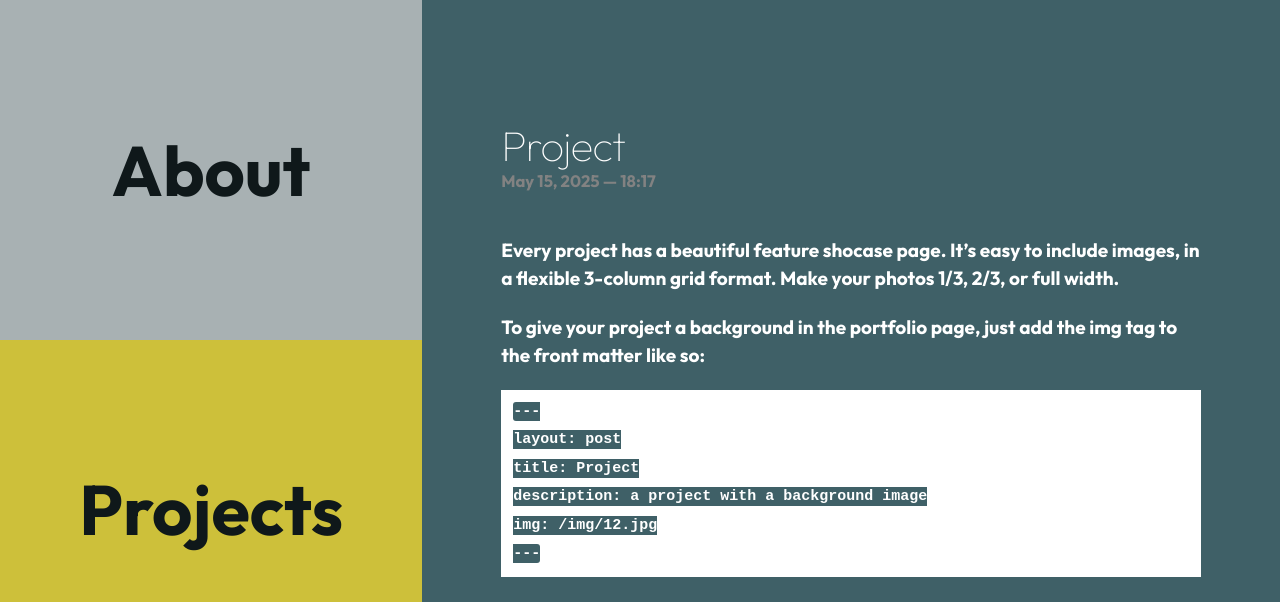
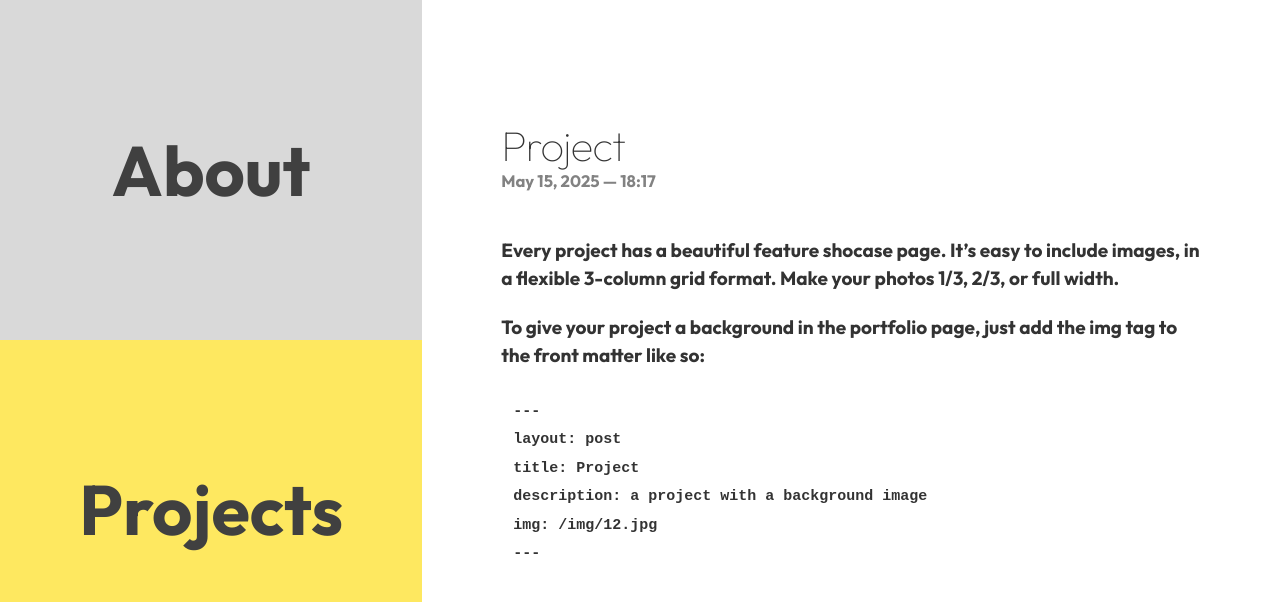
Before and after one commit to Nordicpuff/portfolio, a Jekyll site: the page built from docs/_misc/1_project.markdown, in a window 1280 px wide and 1400 px high. Shown: the top 602 px of the window. Built offline with Jekyll 4.4.1, drawn with Linux system fonts in a browser that asks for light colours; nearby versions of some CDN libraries; grey boxes are pictures that could not be loaded.

Commit message:
Update _base.scss
color change

```diff
--- a/docs/_sass/_base.scss
+++ b/docs/_sass/_base.scss
@@ -36,11 +36,11 @@ $white: #FFFFFF;
 
 $grey-color-dark: #333;   /* footer */
 $grey-color-light: #ddd;  /* navigation bar border */
-$text-color:     #FFF;
+$text-color:     #333;
 
 /* Set theme color *************************/
 $theme-color:   $yellow;
-$background-color:  $dark_blue;
+$background-color:  $white;
 
 
 /************************************************************/
```
